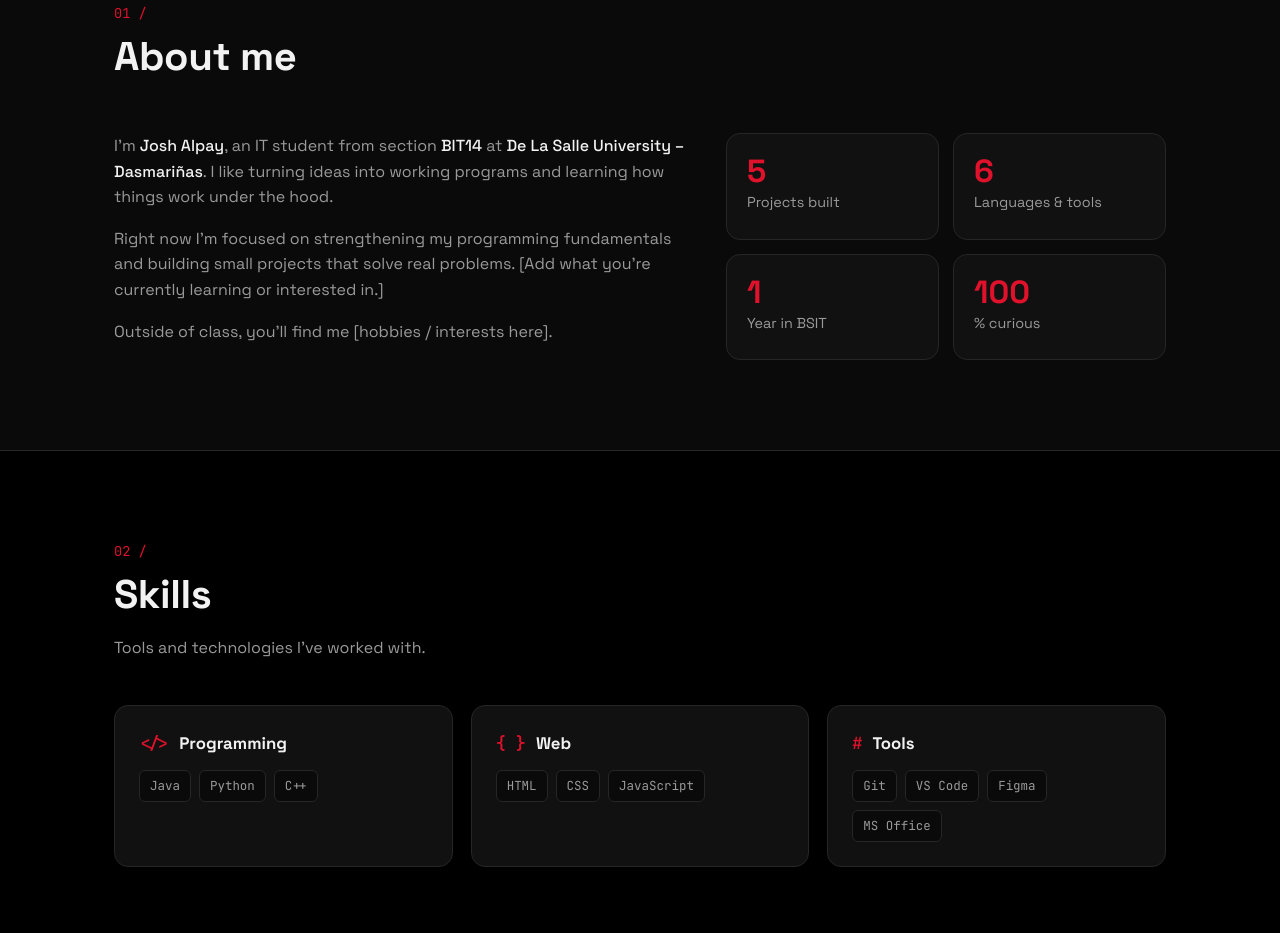
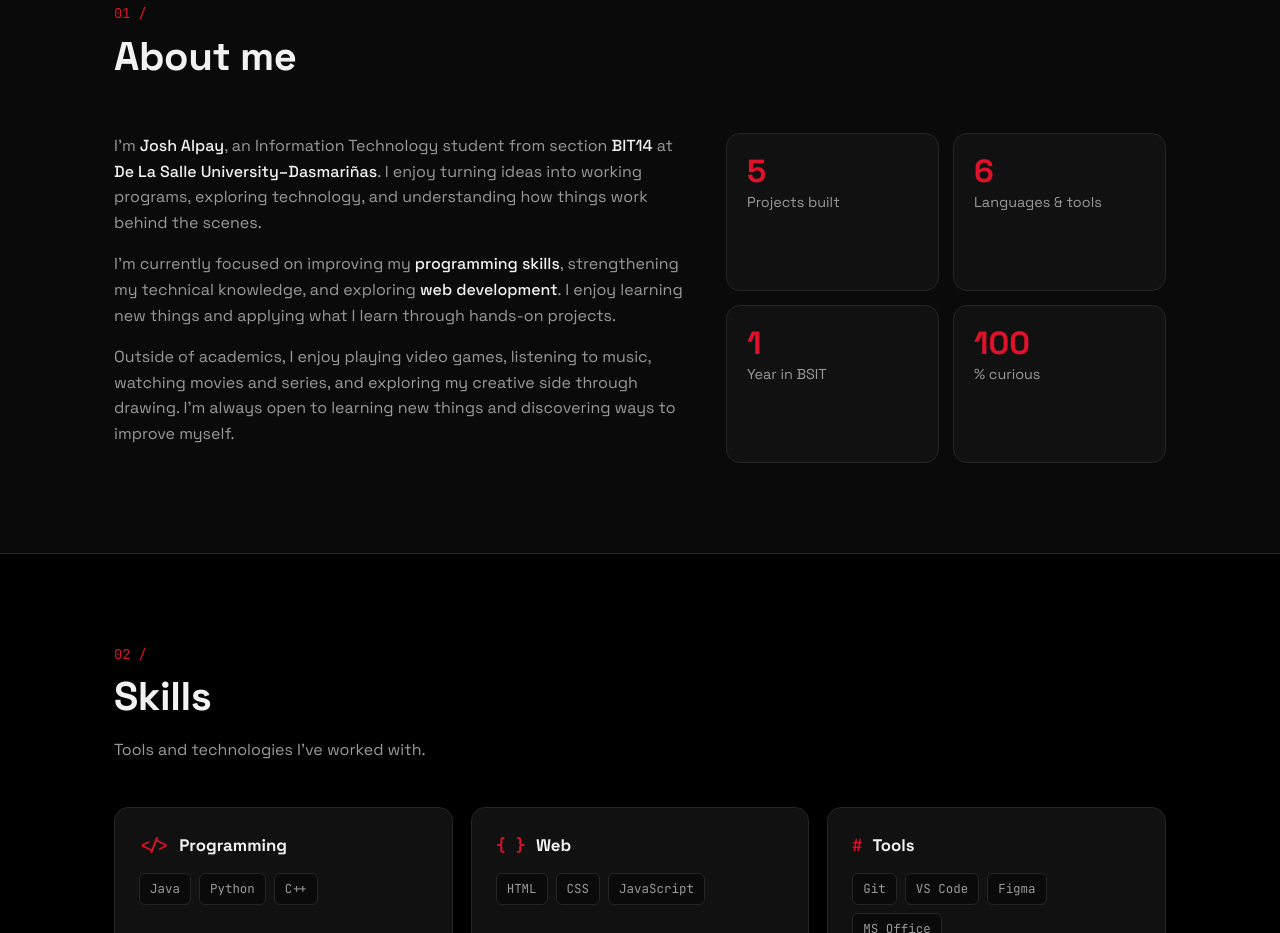
Before and after one commit to Kyocumberrr/Portfolio, a plain HTML site: page Josh_Alpay_Portfolio.html in a window 1280 px wide. Shown: the part 932-1865 px from the top of the page. Drawn offline with Linux system fonts and the light colour scheme.

Commit message:
Update About section

```diff
--- a/Josh_Alpay_Portfolio.html
+++ b/Josh_Alpay_Portfolio.html
@@ -297,12 +297,16 @@
     <div class="about-grid">
       <div class="reveal">
         <!-- EDIT: write 2–3 short paragraphs about yourself -->
-        <p>I'm <strong>Josh Alpay</strong>, an IT student from section <strong>BIT14</strong> at
-          <strong>De La Salle University – Dasmariñas</strong>. I like turning ideas into working
-          programs and learning how things work under the hood.</p>
-        <p>Right now I'm focused on strengthening my programming fundamentals and building
-          small projects that solve real problems. [Add what you're currently learning or interested in.]</p>
-        <p>Outside of class, you'll find me [hobbies / interests here].</p>
+        <p>I'm <strong>Josh Alpay</strong>, an Information Technology student from section
+          <strong>BIT14</strong> at <strong>De La Salle University–Dasmariñas</strong>. I enjoy turning
+          ideas into working programs, exploring technology, and understanding how things work
+          behind the scenes.</p>
+        <p>I'm currently focused on improving my <strong>programming skills</strong>, strengthening my
+          technical knowledge, and exploring <strong>web development</strong>. I enjoy learning new things
+          and applying what I learn through hands-on projects.</p>
+        <p>Outside of academics, I enjoy playing video games, listening to music, watching movies and
+          series, and exploring my creative side through drawing. I'm always open to learning new things
+          and discovering ways to improve myself.</p>
       </div>
       <div class="stats reveal">
         <!-- EDIT: change numbers and labels -->
```
